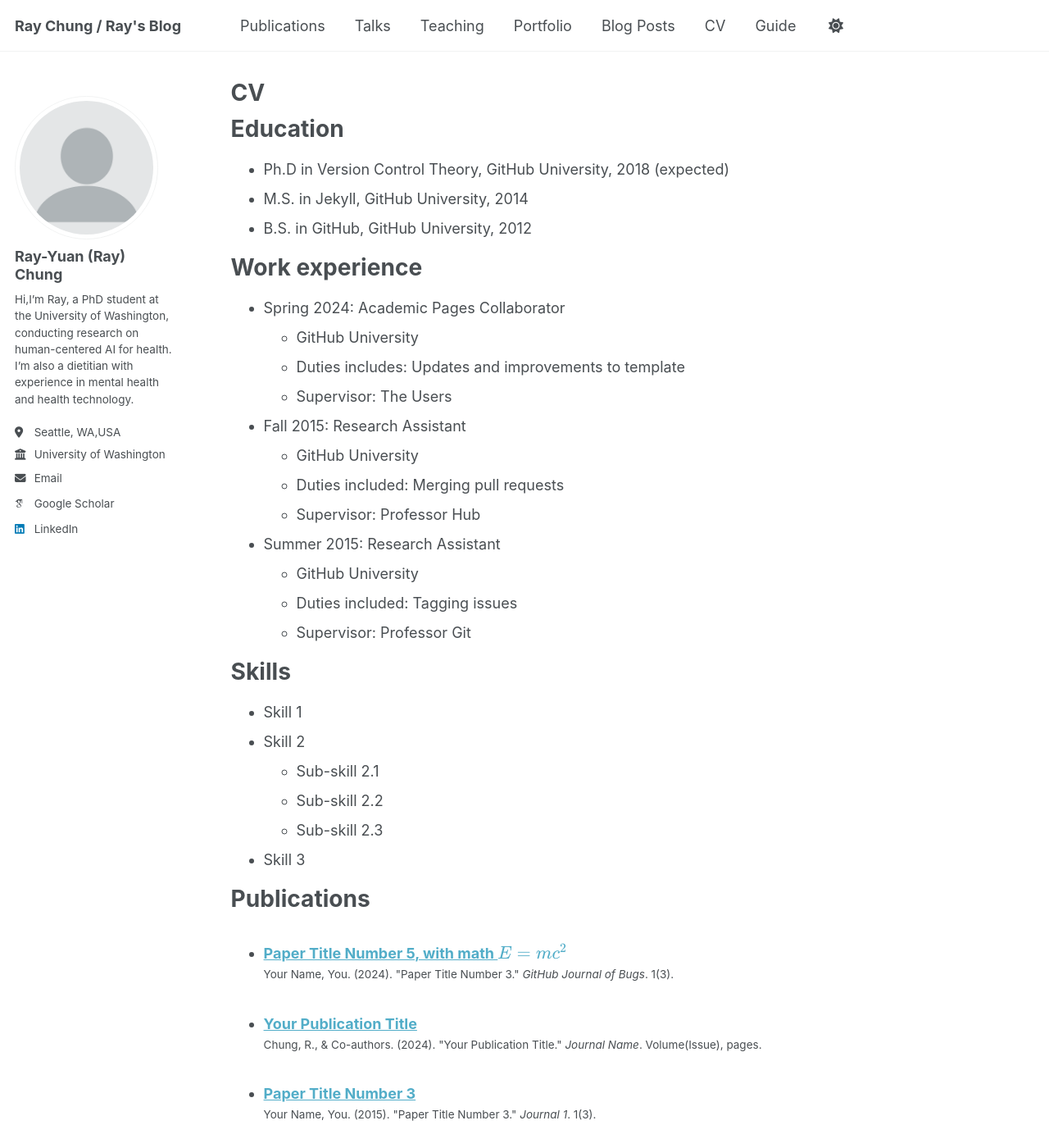
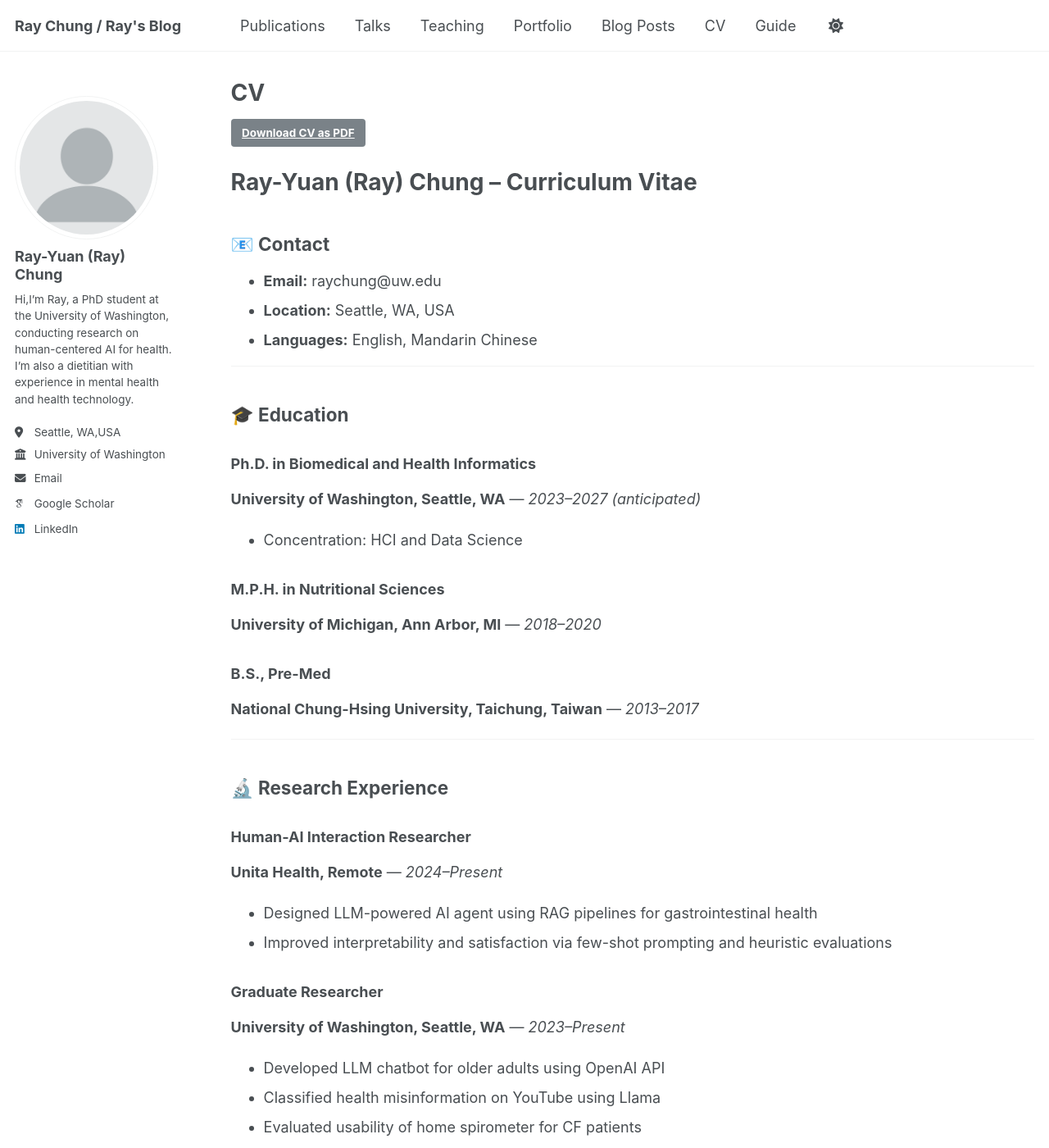
Before and after one commit to raychung-rd/raychung-rd.github.io, a Jekyll site: the page built from _pages/cv.md, in a window 1280 px wide and 1400 px high. Shown: the whole window at 82% size. Built offline with Jekyll 4.4.1, drawn with Linux system fonts in a browser that asks for light colours; some web fonts are replaced; some of the changed text lies outside the part shown.

Commit message:
Update cv.md

```diff
--- a/_config.yml
+++ b/_config.yml
@@ -60,7 +60,7 @@ author:
   keybase          : # Username
   instagram        : # Username
   lastfm           : # Username
-  linkedin         : "https://www.linkedin.com/in/rayyuanchung/"
+  linkedin         : "/rayyuanchung/"
   mastodon         : # URL
   medium           : # URL
   pinterest        : # Username
--- a/_pages/cv.md
+++ b/_pages/cv.md
@@ -9,37 +9,97 @@ redirect_from:
 
 {% include base_path %}
 
-Education
-======
-* Ph.D in Version Control Theory, GitHub University, 2018 (expected)
-* M.S. in Jekyll, GitHub University, 2014
-* B.S. in GitHub, GitHub University, 2012
+[Download CV as PDF](/files/Ray_Chung_CV.pdf){: .btn .btn--primary}
 
-Work experience
-======
-* Spring 2024: Academic Pages Collaborator
-  * GitHub University
-  * Duties includes: Updates and improvements to template
-  * Supervisor: The Users
+# Ray-Yuan (Ray) Chung – Curriculum Vitae
 
-* Fall 2015: Research Assistant
-  * GitHub University
-  * Duties included: Merging pull requests
-  * Supervisor: Professor Hub
+## 📧 Contact
+- **Email:** raychung@uw.edu
+- **Location:** Seattle, WA, USA
+- **Languages:** English, Mandarin Chinese
 
-* Summer 2015: Research Assistant
-  * GitHub University
-  * Duties included: Tagging issues
-  * Supervisor: Professor Git
+---
 
-Skills
-======
-* Skill 1
-* Skill 2
-  * Sub-skill 2.1
-  * Sub-skill 2.2
-  * Sub-skill 2.3
-* Skill 3
+## 🎓 Education
+
+### Ph.D. in Biomedical and Health Informatics
+**University of Washington, Seattle, WA** — *2023–2027 (anticipated)*
+- Concentration: HCI and Data Science
+
+### M.P.H. in Nutritional Sciences
+**University of Michigan, Ann Arbor, MI** — *2018–2020*
+
+### B.S., Pre-Med
+**National Chung-Hsing University, Taichung, Taiwan** — *2013–2017*
+
+---
+
+## 🔬 Research Experience
+
+### Human-AI Interaction Researcher
+**Unita Health, Remote** — *2024–Present*
+- Designed LLM-powered AI agent using RAG pipelines for gastrointestinal health
+- Improved interpretability and satisfaction via few-shot prompting and heuristic evaluations
+
+### Graduate Researcher
+**University of Washington, Seattle, WA** — *2023–Present*
+- Developed LLM chatbot for older adults using OpenAI API
+- Classified health misinformation on YouTube using Llama
+- Evaluated usability of home spirometer for CF patients
+- Built BERT + ViT content filter for pro-eating disorder material
+
+### User Experience Research Intern
+**Dexcom, San Diego, CA** — *2024*
+- Designed mixed-methods survey using TTM
+- Worked with PMs, engineers, and designers for product insights
+
+### Research Scientist
+**Impossible Foods, Redwood City, CA** — *2022–2023*
+- Conducted data mining on ingredients and nutrients to optimize products
+
+### AI Researcher
+**Heali AI, Remote** — *2021*
+- Curated datasets for personalized nutrition AI model training
+
+### Graduate Researcher
+**University of Michigan, Ann Arbor, MI** — *2019–2020*
+- Managed RCT logistics on HIIT and weight change using REDCap
+
+### UX Analyst - Team Lead
+**TaskUs/Valve Corporation, Taipei, Taiwan** — *2018*
+- Led analysis of Steam UX trends, improving satisfaction by 180%
+
+---
+
+## 🏆 Honors and Awards
+
+- **2023:** Top Scholars Award, UW
+- **2018–2020:** Global Scholars Award, NSF International
+- **2019:** Maxine Moore Scholarship, University of Michigan SPH
+
+---
+
+## 🛠 Skills
+
+### Tools
+Python, SQL, R, PyTorch, TensorFlow, Tableau, RedCap
+
+### AI / ML
+LLMs, Prompt Engineering, NLP, ML, Multimodal Analysis, Causal Inference
+
+### UX / HCI
+Mixed-methods, Usability Testing, A/B Testing, Inclusive Design
+
+### Behavioral Science
+Content Analysis, Intervention Design, Psychology
+
+---
+
+## 📜 Certifications and Affiliations
+
+- Registered Dietitian (ID: 86289001)
+- Certified Sports Nutrition Specialist – Taiwan Society for Sports Nutrition
+- Member of The DUB Group at UW, AND, NSCA
 
 Publications
 ======
@@ -58,7 +118,3 @@ Teaching
   <ul>{% for post in site.teaching reversed %}
     {% include archive-single-cv.html %}
   {% endfor %}</ul>
-
-Service and leadership
-======
-* Currently signed in to 43 different slack teams
```
